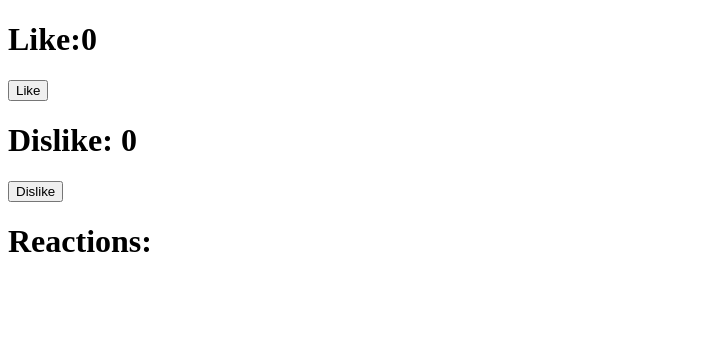
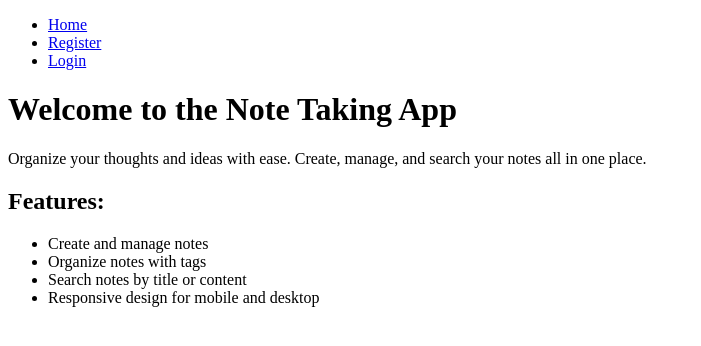
Before and after one commit to Aakankshapatil123/js-fsdcweeb4142, a React (Vite) app: page / in a window 1280 px wide. Shown: the top 346 px of the page, without its empty margins (0-701 px from the left). Built offline with nearby package versions, Linux system fonts and the light colour scheme.

Commit message:
basic login register flow --done

```diff
--- a/package.json
+++ b/package.json
@@ -22,7 +22,7 @@
     "react-chartjs-2": "^5.3.1",
     "react-dom": "^19.2.6",
     "react-redux": "^9.3.0",
-    "react-router": "^7.15.0",
+    "react-router": "^7.16.0",
     "tailwindcss": "^4.2.4"
   },
   "devDependencies": {
--- a/src/App.jsx
+++ b/src/App.jsx
@@ -1,36 +1,36 @@
-import { useDispatch, useSelector } from "react-redux"
-import { selectDislikes, selectLikes, selectReactions, setDislikes, setLikes, setReactions,   } from "./redux/feature/reactionSlice"
+import { createBrowserRouter, RouterProvider } from "react-router"
+import Home from "./pages/Home"
+import HomeWrapper from "./wrappers/HomeWrapper"
+import Register from "./pages/Register"
+import Login from "./pages/Login"
+
+const router = createBrowserRouter([
+  {
+    path: "/" ,
+    element:<HomeWrapper />,
+    children:[
+      {
+       path:"/",
+       element:<Home />
+      },
+
+      {
+        path:"/register",
+        element:<Register />
+      },
+
+      {
+        path:"/login",
+        element:<Login />
+      }
+    ]
+  }
+])
 
 const App = () => {
-  const likes = useSelector(selectLikes);
-  const dispatch = useDispatch();
+  return <RouterProvider router={router}>
 
-  const Dislikes = useSelector(selectDislikes);
-
-  const Reaction = useSelector(selectReactions);
-
-  const handleLikes = () => {
-    dispatch(setLikes());
-    dispatch(setReactions('LIKE'));
-  }
-
-  const handleDislike = () => {
-    dispatch(setDislikes());
-    dispatch(setReactions('DISLIKE'));
-  }
-
-
-
-  return (
-     <div>
-     <h1>Like:{likes}</h1>
-     <button onClick={handleLikes}>Like</button> &nbsp;
-     <h1>Dislike: {Dislikes}</h1>
-     <button onClick={handleDislike}>Dislike</button>
-
-     <h1>Reactions: {Reaction.join(', ')}</h1>
-    </div>
-  )
+  </RouterProvider>
 }
 
 export default App
--- /dev/null
+++ b/src/cpmponents/NavBar.jsx
@@ -0,0 +1,22 @@
+import { Link } from "react-router";
+
+
+const NavBar = () => {
+  return (
+    <div>
+      <ul>
+        <li>
+            <Link to="/">Home</Link>
+        </li>
+        <li>
+            <Link to="/register">Register</Link>
+        </li>
+        <li>
+            <Link to="/login">Login</Link>
+        </li>
+      </ul>
+    </div>
+  )
+}
+
+export default NavBar;
--- a/src/main.jsx
+++ b/src/main.jsx
@@ -1,12 +1,8 @@
 import { createRoot } from 'react-dom/client'
 import App from './App.jsx'
-import { Provider } from 'react-redux'
-import store from './redux/app/store.js'
 // remove the comment line below to enable tailwind css
 // import './index.css'
 
 createRoot(document.getElementById('root')).render(
-   <Provider store={store}>
-    <App />
-   </Provider>
+   <App />
 )
--- /dev/null
+++ b/src/pages/Home.jsx
@@ -0,0 +1,21 @@
+
+
+const Home = () => {
+  return (
+    <div>
+      <h1>Welcome to the Note Taking App</h1>
+      <p>Organize your thoughts and ideas with ease. Create, manage, and search your notes all in one place.</p>
+      <div>
+        <h2>Features:</h2>
+        <ul>
+          <li>Create and manage notes</li>
+          <li>Organize notes with tags</li>
+          <li>Search notes by title or content</li>
+          <li>Responsive design for mobile and desktop</li>
+        </ul>
+      </div>
+    </div>
+  )
+}
+
+export default Home;
--- /dev/null
+++ b/src/pages/Login.jsx
@@ -0,0 +1,22 @@
+const Login = () => {
+  return (
+    <div>
+      <h1>Login</h1>
+      <form>
+        <input
+        type="email"
+        placeholder="Email"
+        />
+         &nbsp;
+        <input
+        type="password"
+        placeholder="Password"
+        />
+         &nbsp;
+         <button type="submit">Register</button>
+      </form>
+    </div>
+  )
+}
+
+export default Login;
--- /dev/null
+++ b/src/pages/Register.jsx
@@ -0,0 +1,29 @@
+
+
+const Register = () => {
+  return (
+    <div>
+      <h1>Register</h1>
+      <form>
+        <input
+        type="text"
+        placeholder="Name"
+        />
+
+        <input
+        type="email"
+        placeholder="Email"
+        />
+
+        <input
+        type="password"
+        placeholder="Password"
+        />
+         <br /><br />
+        <button type="submit">Register</button>
+      </form>
+    </div>
+  )
+}
+
+export default Register;
--- a/src/redux/app/store.js
+++ /dev/null
@@ -1,13 +0,0 @@
-// this is where we will organize our store and import all the reducer
-
-import { configureStore } from "@reduxjs/toolkit";
-import reactionReducer from "../feature/reactionSlice";
-
-const store = configureStore({
-    reducer: {
-      reaction: reactionReducer,
-    }
-});
-
-// export the store
-export default store;
--- a/src/redux/feature/reactionSlice.js
+++ /dev/null
@@ -1,42 +0,0 @@
-// tjhis is where we will create our state, and reducer and action
-
-import { createSlice } from "@reduxjs/toolkit";
-
-
-// create the slice
-export const reactionSlice = createSlice({
-    name: "reaction",
-    initialState:{
-        likes: 0,
-        dislikes: 0,
-        reactions: [],
-    },
-    reducers: {
-        setLikes: (state, action) => {
-            state.likes = state.likes + 1;
-        },
-
-        setDislikes: (state, action) => {
-            state.dislikes = state.dislikes + 1;
-        },
-
-        setReactions: (state, action) => {
-            state.reactions.push(action.payload)
-        }
-    }
-});
-
-// export the action
-export const {setLikes, setDislikes, setReactions} = reactionSlice.actions;
-
-//export the selector
-export const selectLikes = (state) => state.reaction.likes;
-
-// export another selector
-export const selectDislikes = (state) => state.reaction.dislikes;
-
-// export selector
-export const selectReactions = (state) => state.reaction.reactions;
-
-// export reducer
-export default reactionSlice.reducer;
--- /dev/null
+++ b/src/wrappers/HomeWrapper.jsx
@@ -0,0 +1,13 @@
+import { Outlet } from 'react-router';
+import NavBar from '../cpmponents/NavBar'
+
+const HomeWrapper = () => {
+  return (
+    <div>
+      <NavBar />
+      <Outlet />
+    </div>
+  )
+}
+
+export default HomeWrapper;
```
Also changed, not shown: 1 other file (tests, documents, lock files or other folders).
